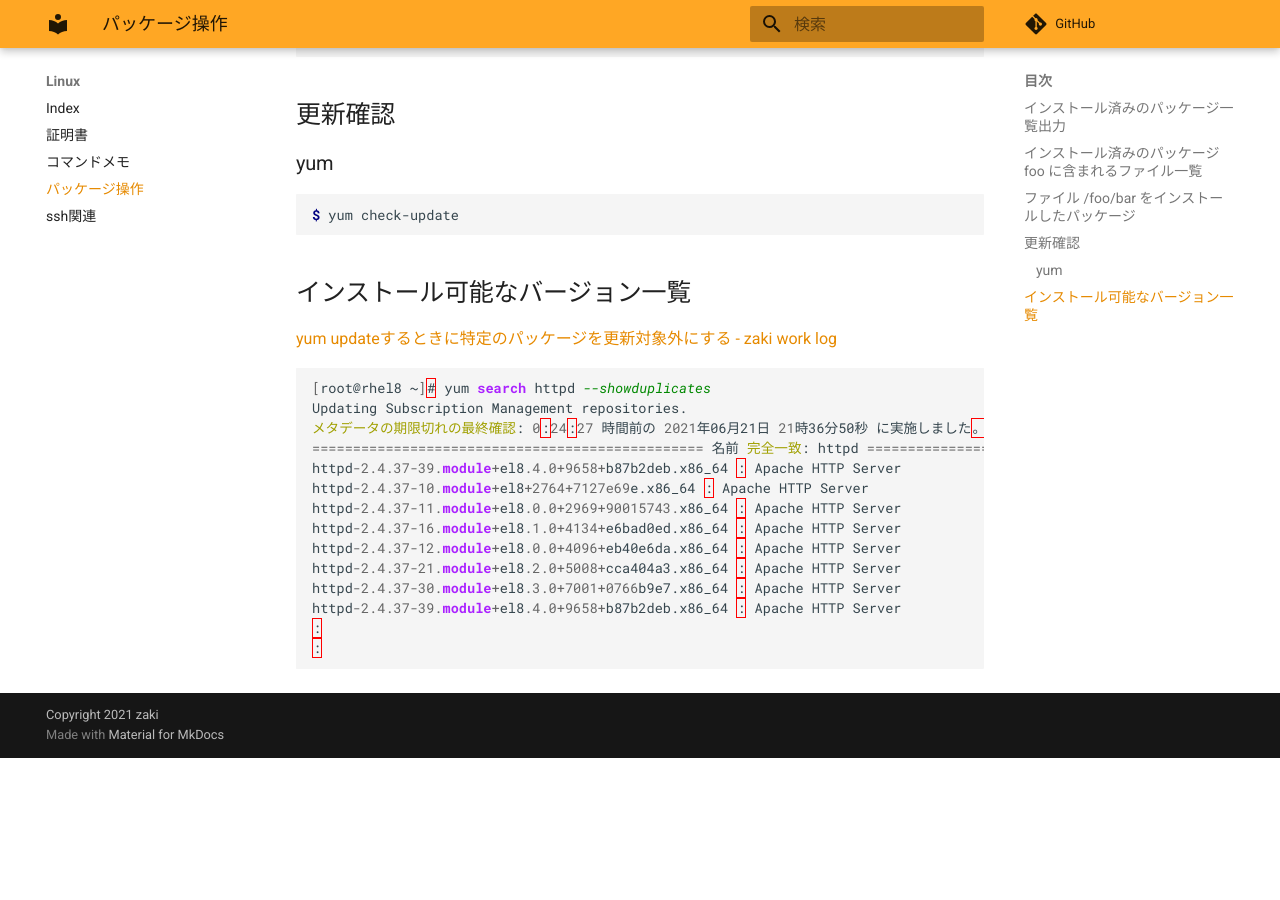
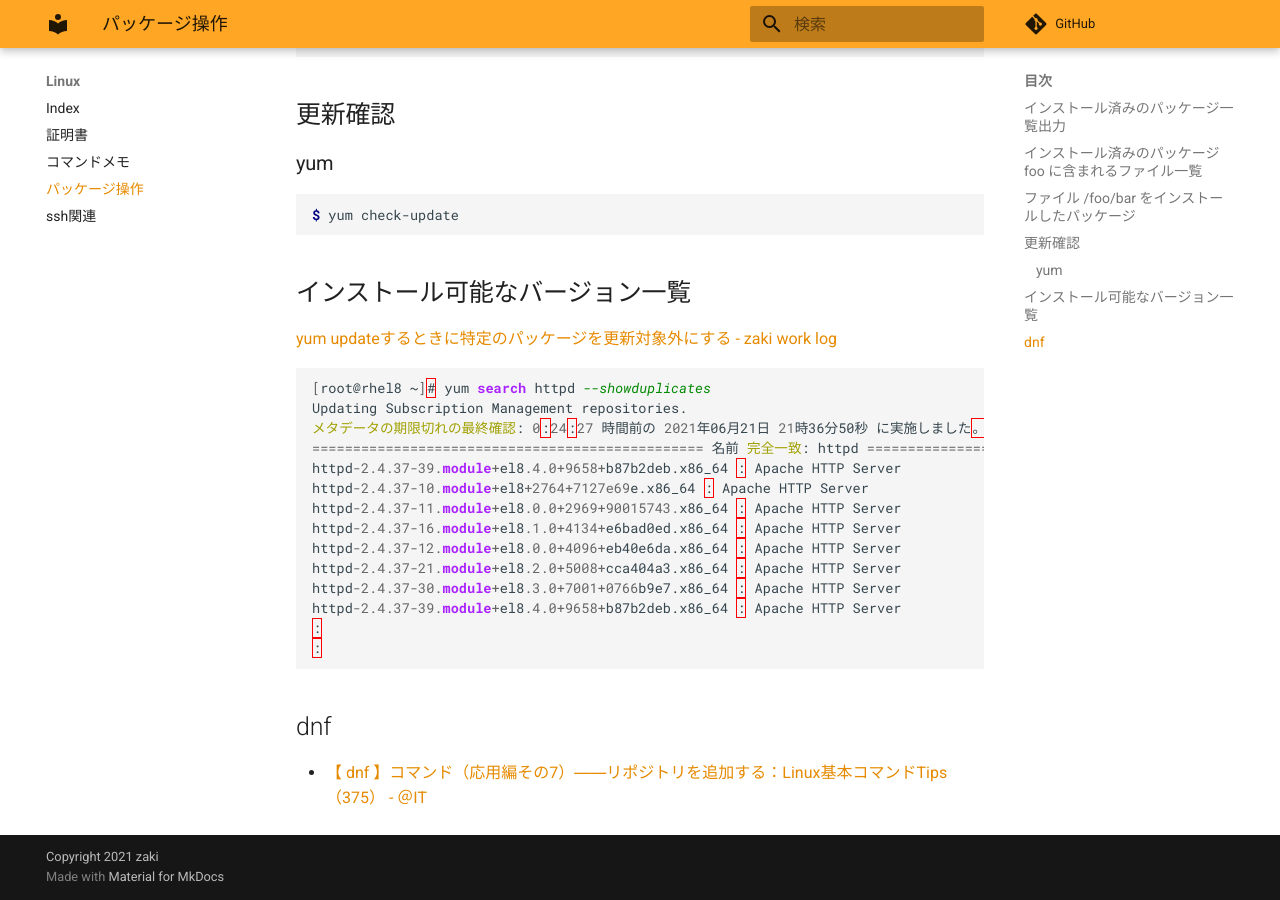
Before and after one commit to zaki-lknr/docs, an MkDocs documentation site: the page built from docs/Linux/package.md, in a window 1280 px wide and 900 px high, scrolled down 628 px. Built offline with MkDocs 1.6.1 and Material for MkDocs 9.7.7, drawn with Linux system fonts in a browser that asks for light colours; comment, search, counter and statistics services are not loaded; before the commit the page ends 1386 px from its top, so only the background shows below that.

Commit message:
add: linux/package: dnf (リンク)

````diff
--- a/docs/Linux/package.md
+++ b/docs/Linux/package.md
@@ -51,3 +51,7 @@ httpd-2.4.37-39.module+el8.4.0+9658+b87b2deb.x86_64 : Apache HTTP Server
 :
 :
 ```
+
+## dnf
+
+- [【 dnf 】コマンド（応用編その7）――リポジトリを追加する：Linux基本コマンドTips（375） - ＠IT](https://www.atmarkit.co.jp/ait/articles/2001/31/news006.html)
````
